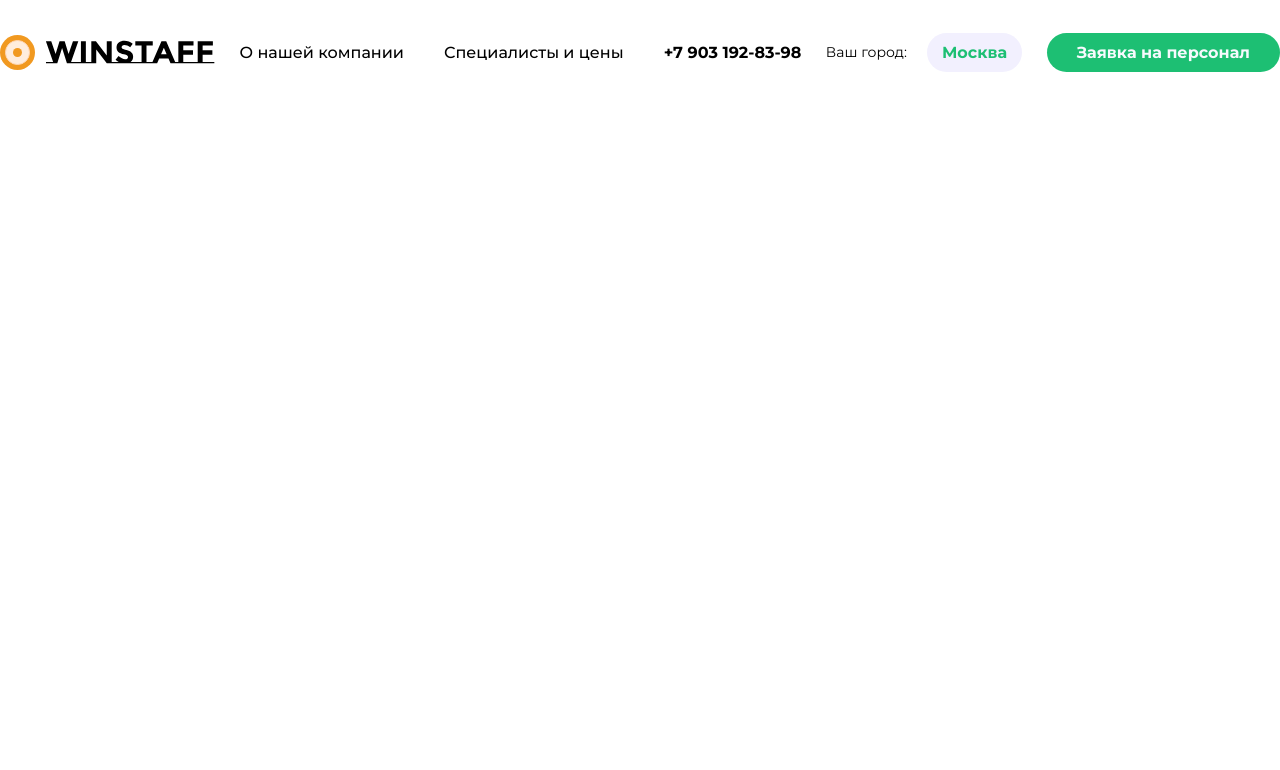
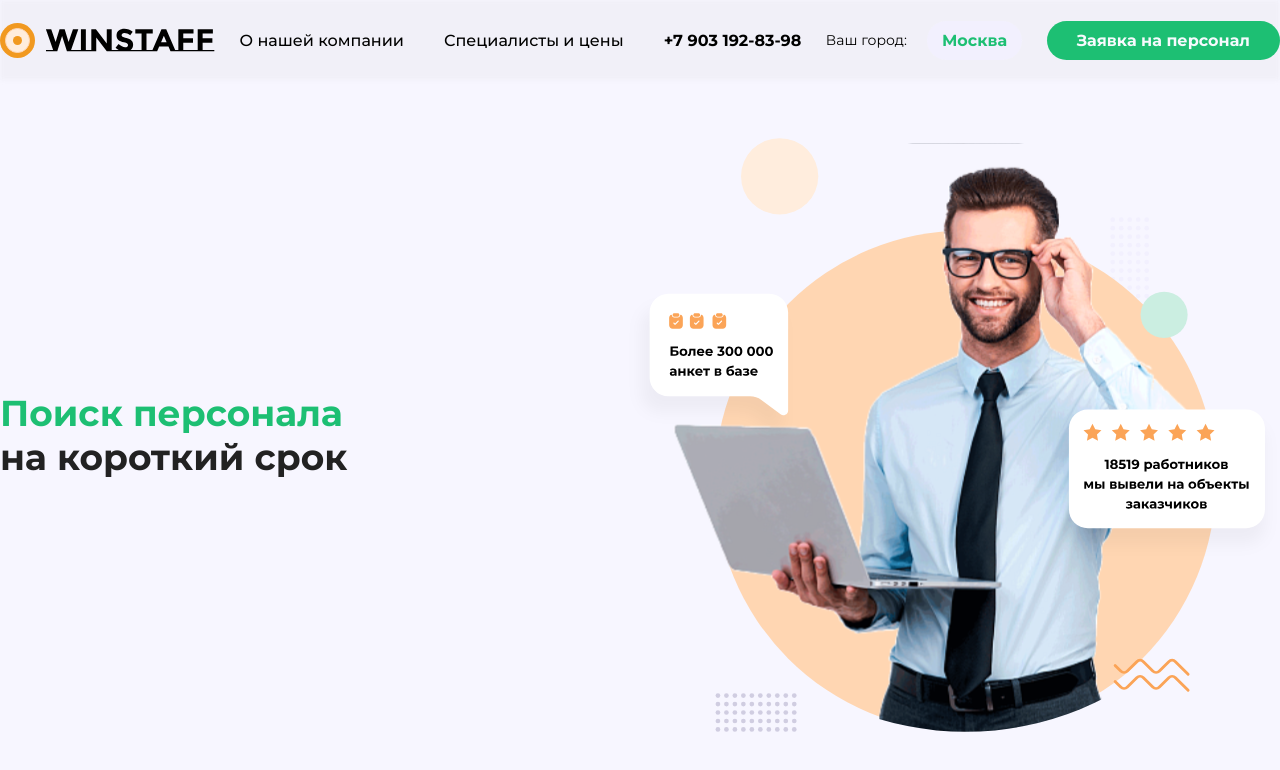
Before and after one commit to dnstrk/winstaff, a React (Create React App) app: page / in a window 1280 px wide. Shown: the top 770 px of the page. Built offline with nearby package versions, Linux system fonts and the light colour scheme.

Commit message:
start adding banner

```diff
--- a/src/App.jsx
+++ b/src/App.jsx
@@ -33,6 +33,28 @@ function App() {
                 townSearchValue={townSearchValue}
                 setTownSearchValue={setTownSearchValue}
             />
+            <section className="section__banner">
+                <div className="container">
+                    <div className="banner-wrap">
+                        <div className="banner__info">
+                            <h2 className="banner__infoTitle">
+                                <span className="banner__infoTitle_marked">
+                                    Поиск персонала
+                                </span><br />
+                                на короткий срок
+                            </h2>
+                            <p className="banner__infoText"></p>
+                        </div>
+                        <img
+                            className="banner__img"
+                            width={653}
+                            height={630}
+                            src="/img/bannerPerson.svg"
+                            alt=""
+                        />
+                    </div>
+                </div>
+            </section>
         </div>
     );
 }
--- a/src/App.scss
+++ b/src/App.scss
@@ -1,5 +1,34 @@
 .container {
-  max-width: 1340px;
-  margin: 0 auto;
-  padding: 0;
+    max-width: 1340px;
+    margin: 0 auto;
+    padding: 0;
 }
+
+.section__banner {
+    // margin-top: 60px;
+    padding-top: 120px;
+    min-height: calc(100vh - 120px);
+    font-family: "Montserrat", sans-serif;
+    background: var(--super-light-gray);
+
+    .banner-wrap {
+        display: flex;
+        flex-direction: row;
+        justify-content: space-between;
+        align-items: center;
+
+        .banner__info {
+            display: flex;
+            flex-direction: column;
+
+            .banner__infoTitle {
+                color: var(--black);
+                font-size: 36px;
+                font-weight: 700;
+                .banner__infoTitle_marked {
+                    color: var(--green);
+                }
+            }
+        }
+    }
+}
--- a/src/components/Header/Header.module.scss
+++ b/src/components/Header/Header.module.scss
@@ -1,5 +1,18 @@
 .header {
-    margin-top: 12px;
+    position: fixed;
+    width: 100%;
+
+    &::before {
+        position: absolute;
+        content: "";
+        top: 0;
+        left: 0;
+        width: 100%;
+        height: 100%;
+        background: rgba(217, 217, 217, 0.2);
+        filter: blur(2px);
+        z-index: -1;
+    }
 
     .header__wrap {
         padding: 20px 0;
@@ -9,7 +22,7 @@
         align-items: center;
         justify-content: space-between;
 
-        font-family: 'Montserrat', sans-serif;
+        font-family: "Montserrat", sans-serif;
 
         .header__logo {
             display: flex;
@@ -19,8 +32,6 @@
         }
 
         .header__nav {
-
-
             .header__navList {
                 display: flex;
                 flex-direction: row;
@@ -30,22 +41,21 @@
                 font-weight: 500;
 
                 .header__navItem {
-
                     .header__navLink {
                         display: block;
                         position: relative;
-                        transition: .3s;
+                        transition: 0.3s;
 
                         &::before {
                             position: absolute;
-                            content: '';
+                            content: "";
                             width: 0;
                             height: 1px;
                             left: 0;
                             bottom: -2px;
                             background: var(--green);
 
-                            transition: .3s;
+                            transition: 0.3s;
                         }
 
                         &:hover {
@@ -53,12 +63,9 @@
 
                             &::before {
                                 width: 100%;
-
                             }
                         }
                     }
-
-
                 }
             }
         }
@@ -87,8 +94,7 @@
                 // border: 1px var(--green) solid;
                 background-color: var(--light-gray);
 
-
-                transition: .2s;
+                transition: 0.2s;
 
                 &:hover {
                     background-color: var(--green);
@@ -108,7 +114,7 @@
             font-weight: 600;
             // border: 1px var(--white) solid;
 
-            transition: .2s;
+            transition: 0.2s;
 
             &:hover {
                 background-color: var(--light-gray);
--- a/src/index.scss
+++ b/src/index.scss
@@ -1,25 +1,26 @@
-@import url('https://fonts.googleapis.com/css2?family=Indie+Flower&family=Montserrat:wght@400;500;700&display=swap');
+@import url("https://fonts.googleapis.com/css2?family=Indie+Flower&family=Montserrat:wght@400;500;700&display=swap");
 
 :root {
     --black: #222;
-  --white: #F6FAFD;
-  --green: #1DBF73;
-  --light-gray: #F2F0FE;
+    --white: #f6fafd;
+    --green: #1dbf73;
+    --light-gray: #f2f0fe;
     --dark-gray: #656084;
-  --orange: #FBA457;
+    --orange: #fba457;
+    --super-light-gray: #f7f6ff;
 }
 
 body {
     margin: 0;
-  font-family: -apple-system, BlinkMacSystemFont, 'Segoe UI', 'Roboto', 'Oxygen',
-    'Ubuntu', 'Cantarell', 'Fira Sans', 'Droid Sans', 'Helvetica Neue',
-    sans-serif;
+    font-family: -apple-system, BlinkMacSystemFont, "Segoe UI", "Roboto",
+        "Oxygen", "Ubuntu", "Cantarell", "Fira Sans", "Droid Sans",
+        "Helvetica Neue", sans-serif;
     -webkit-font-smoothing: antialiased;
     -moz-osx-font-smoothing: grayscale;
 }
 
 code {
-  font-family: source-code-pro, Menlo, Monaco, Consolas, 'Courier New',
+    font-family: source-code-pro, Menlo, Monaco, Consolas, "Courier New",
         monospace;
 }
 
@@ -31,14 +32,12 @@ code {
 ul {
     list-style-type: none;
     text-decoration: none;
-
 }
 
 li,
 a {
     color: #000;
     text-decoration: none;
-
 }
 
 button,
```
Also changed, not shown: public/img/bannerPerson.svg (added). Lines whose indentation alone changed are shown as unchanged.
